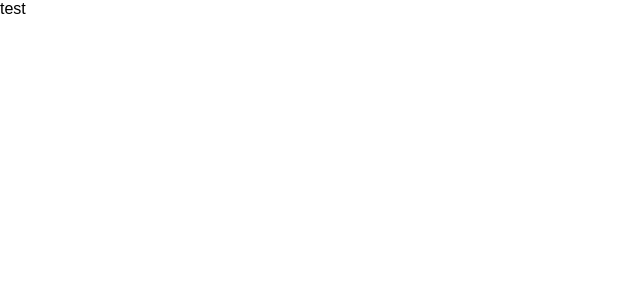
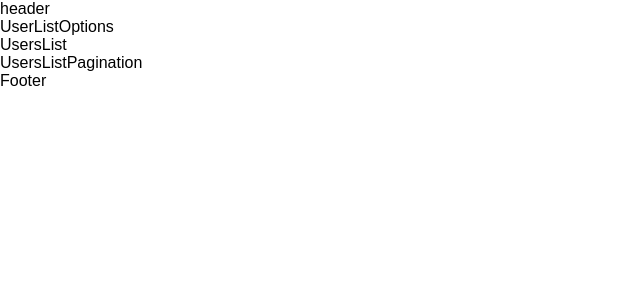
Before and after one commit to marcinmadeja/simple-git-api, a React (Create React App) app: page / in a window 1280 px wide. Shown: the top 300 px of the page, without its empty margins (0-640 px from the left). Built offline with nearby package versions, Linux system fonts and the light colour scheme.

Commit message:
Add base components

```diff
--- a/src/components/App.js
+++ b/src/components/App.js
@@ -1,10 +1,18 @@
 import React from 'react';
-
+import Header from './Header';
+import UsersListOptions from './UsersListOptions';
+import UsersList from './UsersList';
+import UsersListPagination from './UsersListPagination';
+import Footer from './Footer';
 
 const App = () => {
   return (
     <div className="App">
-      test
+      <Header />
+      <UsersListOptions />
+      <UsersList />
+      <UsersListPagination />
+      <Footer />
     </div>
   );
 }
--- /dev/null
+++ b/src/components/Footer.js
@@ -0,0 +1,12 @@
+import React, { Component } from 'react';
+import './styles/Footer.css';
+
+class Footer extends Component {
+  render() {
+    return (
+      <header className="Footer">Footer</header>
+    );
+  }
+}
+
+export default Footer;
--- /dev/null
+++ b/src/components/Header.js
@@ -0,0 +1,12 @@
+import React, { Component } from 'react';
+import './styles/Header.css';
+
+class Header extends Component {
+  render() {
+    return (
+      <header className="AppHeader">header</header>
+    );
+  }
+}
+
+export default Header;
--- /dev/null
+++ b/src/components/UsersList.js
@@ -0,0 +1,12 @@
+import React, { Component } from 'react';
+import './styles/UsersList.css';
+
+class UsersList extends Component {
+  render() {
+    return (
+      <header className="UserListOptions">UsersList</header>
+    );
+  }
+}
+
+export default UsersList;
--- /dev/null
+++ b/src/components/UsersListOptions.js
@@ -0,0 +1,12 @@
+import React, { Component } from 'react';
+import './styles/UsersListOptions.css';
+
+class UsersListOptions extends Component {
+  render() {
+    return (
+      <header className="UserListOptions">UserListOptions</header>
+    );
+  }
+}
+
+export default UsersListOptions;
--- /dev/null
+++ b/src/components/UsersListPagination.js
@@ -0,0 +1,12 @@
+import React, { Component } from 'react';
+import './styles/UsersListPagination.css';
+
+class UsersListPagination extends Component {
+  render() {
+    return (
+      <header className="UsersListPagination">UsersListPagination</header>
+    );
+  }
+}
+
+export default UsersListPagination;
```
Also changed, not shown: src/components/styles/App.css (added), src/components/styles/Footer.css (added), src/components/styles/Header.css (added), src/components/styles/UsersList.css (added), src/components/styles/UsersListOptions.css (added), src/components/styles/UsersListPagination.css (added), src/images/github-logo.png (added).
